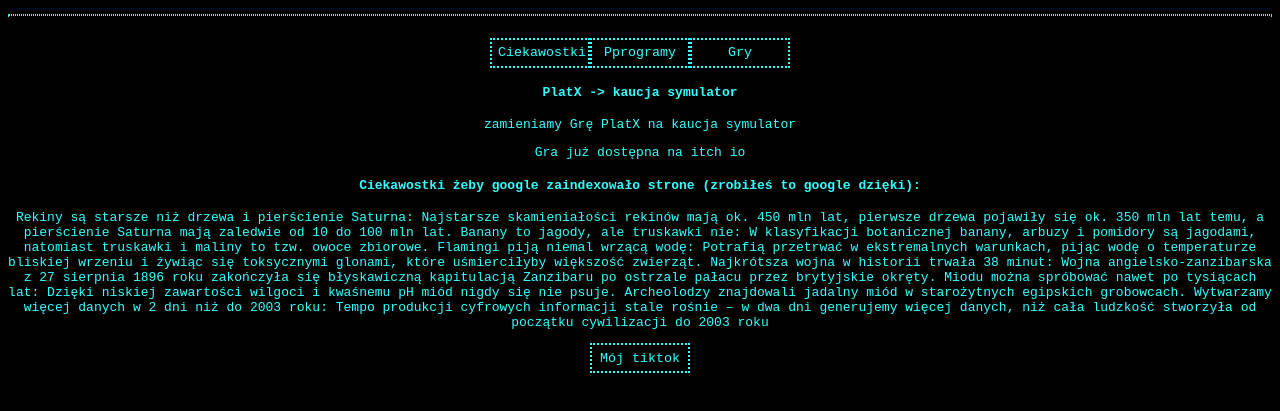
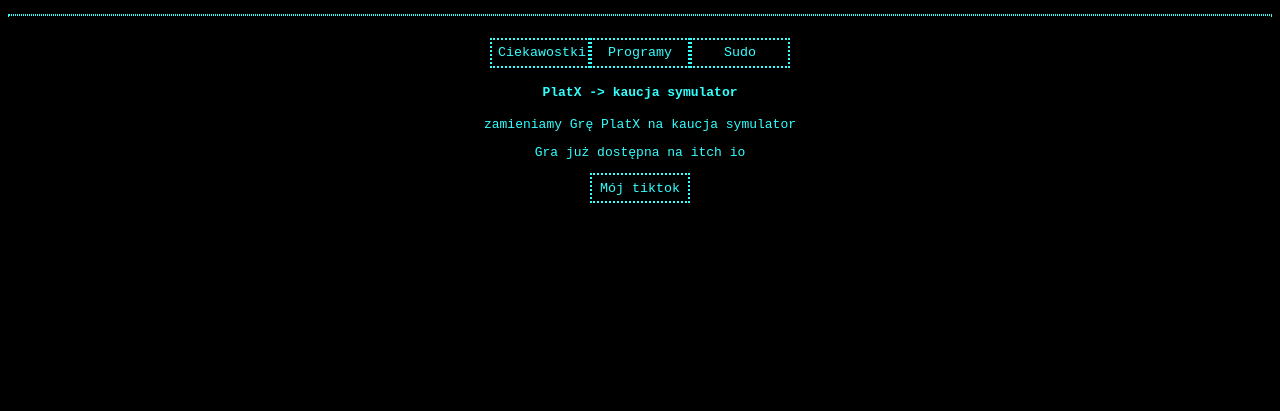
Before and after one commit to antek-tech/antek-tech, a plain HTML site: page index.html in a window 1280 px wide. Shown: the part 41-452 px from the top of the page. Drawn offline with Linux system fonts and the light colour scheme.

Commit message:
Update index.html

```diff
--- a/index.html
+++ b/index.html
@@ -29,6 +29,9 @@
       nav {
         text-align: center;
       }
+      .gug {
+        font-size: 0px;
+      }
     </style>
   </head>
   <body>
@@ -37,25 +40,16 @@
     </header>
     <hr><br>
     <nav>
-      <button href="#ciekawostki">Ciekawostki</button><button>Pprogramy</button><button>Gry</button>
+      <button href="#ciekawostki">Ciekawostki</button><button>Programy</button><button>Sudo</button>
       <section>
         <article id="">
           <h1>PlatX -> kaucja symulator</h1>
           <p>zamieniamy Grę PlatX na kaucja symulator</p>
           <p>Gra już dostępna na itch io</p>
         </article>
-        <article id="ciekawostki">
-          <h1>Ciekawostki żeby google zaindexowało strone (zrobiłeś to google dzięki):</h1>
-          <p>
-            Rekiny są starsze niż drzewa i pierścienie Saturna: Najstarsze skamieniałości rekinów mają ok. 450 mln lat, pierwsze drzewa pojawiły się ok. 350 mln lat temu, a pierścienie Saturna mają zaledwie od 10 do 100 mln lat.
-            Banany to jagody, ale truskawki nie: W klasyfikacji botanicznej banany, arbuzy i pomidory są jagodami, natomiast truskawki i maliny to tzw. owoce zbiorowe.
-            Flamingi piją niemal wrzącą wodę: Potrafią przetrwać w ekstremalnych warunkach, pijąc wodę o temperaturze bliskiej wrzeniu i żywiąc się toksycznymi glonami, które uśmierciłyby większość zwierząt.
-            Najkrótsza wojna w historii trwała 38 minut: Wojna angielsko-zanzibarska z 27 sierpnia 1896 roku zakończyła się błyskawiczną kapitulacją Zanzibaru po ostrzale pałacu przez brytyjskie okręty.
-            Miodu można spróbować nawet po tysiącach lat: Dzięki niskiej zawartości wilgoci i kwaśnemu pH miód nigdy się nie psuje. Archeolodzy znajdowali jadalny miód w starożytnych egipskich grobowcach.
-            Wytwarzamy więcej danych w 2 dni niż do 2003 roku: Tempo produkcji cyfrowych informacji stale rośnie – w dwa dni generujemy więcej danych, niż cała ludzkość stworzyła od początku cywilizacji do 2003 roku
-          </p>
-        </article>
       </section>
-      <footer> <a target="_blank" href="tiktok.com/@antek_tech"> <button>Mój tiktok</button></a></footer>
+      <footer> <a target="_blank" href="tiktok.com/@antek_tech"> <button>Mój tiktok</button></a>
+        <h1 class="gug">Antoni Kubajewski to Antek TECH </h1>
+      </footer>
   </body>
 </html>
```
